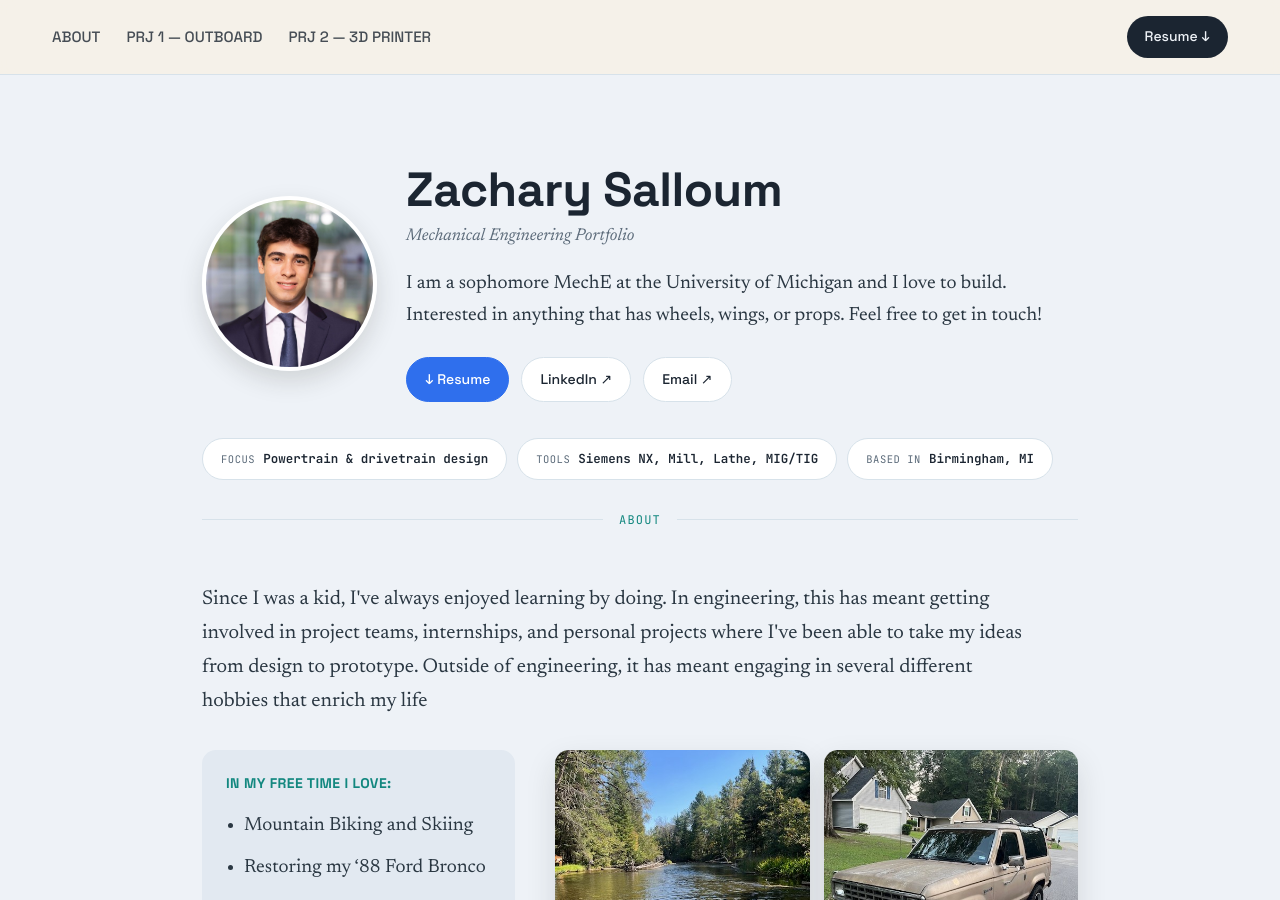
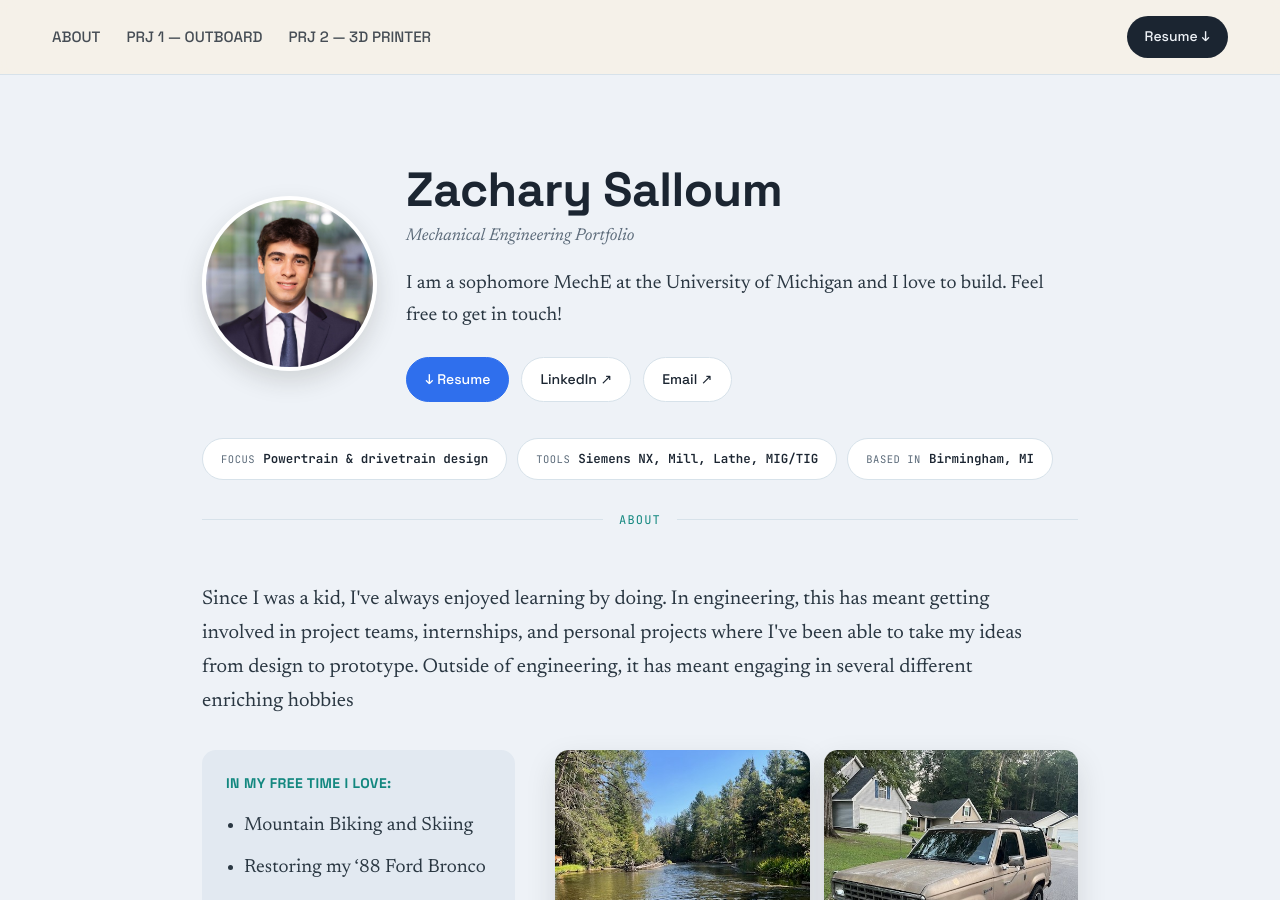
Before and after one commit to zacharysalloum/zacharysalloum.github.io, a Jekyll site: the page built from index.md, in a window 1280 px wide and 900 px high. Built offline with Jekyll 4.4.1, drawn with Linux system fonts in a browser that asks for light colours.

Commit message:
Update index.md

```diff
--- a/index.md
+++ b/index.md
@@ -2,7 +2,7 @@
 layout: default
 title: Zachary Salloum
 role_line: "Mechanical Engineering Portfolio"
-lede: "I am a sophomore MechE at the University of Michigan and I love to build. Interested in anything that has wheels, wings, or props. Feel free to get in touch!"
+lede: "I am a sophomore MechE at the University of Michigan and I love to build. Feel free to get in touch!"
 headshot: /assets/images/ZachHeadshot.jpg
 spec_strip:
   - key: Focus
@@ -17,7 +17,7 @@
 
 <section class="project" id="about-more" markdown="1">
 
-<p class="tldr">Since I was a kid, I've always enjoyed learning by doing. In engineering, this has meant getting involved in project teams, internships, and personal projects where I've been able to take my ideas from design to prototype. Outside of engineering, it has meant engaging in several different hobbies that enrich my life</p>
+<p class="tldr">Since I was a kid, I've always enjoyed learning by doing. In engineering, this has meant getting involved in project teams, internships, and personal projects where I've been able to take my ideas from design to prototype. Outside of engineering, it has meant engaging in several different enriching hobbies</p>
 
 <div class="body-grid" markdown="1">
 
```
